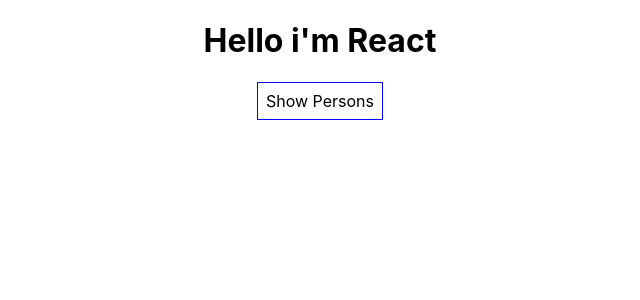
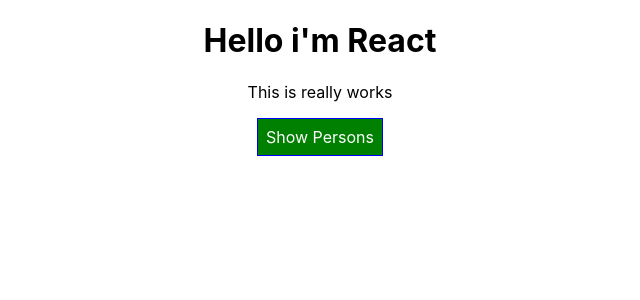
Before and after one commit to savvinovan/react-redux-course, a React (Create React App) app: page / in a window 1280 px wide. Shown: the top 300 px of the page, without its empty margins (320-960 px from the left). Built offline with nearby package versions, Linux system fonts and the light colour scheme.

Commit message:
Video 66

```diff
--- a/package.json
+++ b/package.json
@@ -3,6 +3,7 @@
   "version": "0.1.0",
   "private": true,
   "dependencies": {
+    "radium": "^0.25.1",
     "react": "^16.7.0",
     "react-dom": "^16.7.0",
     "react-scripts": "2.1.1"
--- a/src/App.css
+++ b/src/App.css
@@ -1,3 +1,11 @@
 .App {
   text-align: center;
 }
+
+.red {
+  color: red;
+}
+
+.bold {
+  font-weight: bold;
+}
--- a/src/App.js
+++ b/src/App.js
@@ -46,11 +46,12 @@ class App extends Component {
 
   render() {
     const style = {
-      backgroundColor: "white",
+      backgroundColor: "green",
+      color: 'white',
       font: 'inherit',
       border: '1px solid blue',
       padding: '8px',
-      cursor: 'pointer'
+      cursor: 'pointer',
     };
 
     let persons = null;
@@ -71,16 +72,27 @@ class App extends Component {
           })}
         </div>
       );
+      style.backgroundColor = 'red';
+    }
+
+    const classes = [];
+
+    if (this.state.persons.length <= 2) {
+      classes.push('red');
+    }
+    if(this.state.persons.length <= 1) {
+      classes.push('bold'); // classes = ['red', 'bold']
     }
 
     return (
       <div className="App">
         <h1>Hello i'm React</h1>
+        <p className={classes.join(' ')}>This is really works</p>
         <button
           style={style}
           onClick={this.togglePersonsHandler}>Show Persons</button>
         { persons }
-    </div>
+      </div>
     );
   }
 }
```
Also changed, not shown: src/Person/Person.css (line endings or trailing spaces), 1 other file (tests, documents, lock files or other folders).
